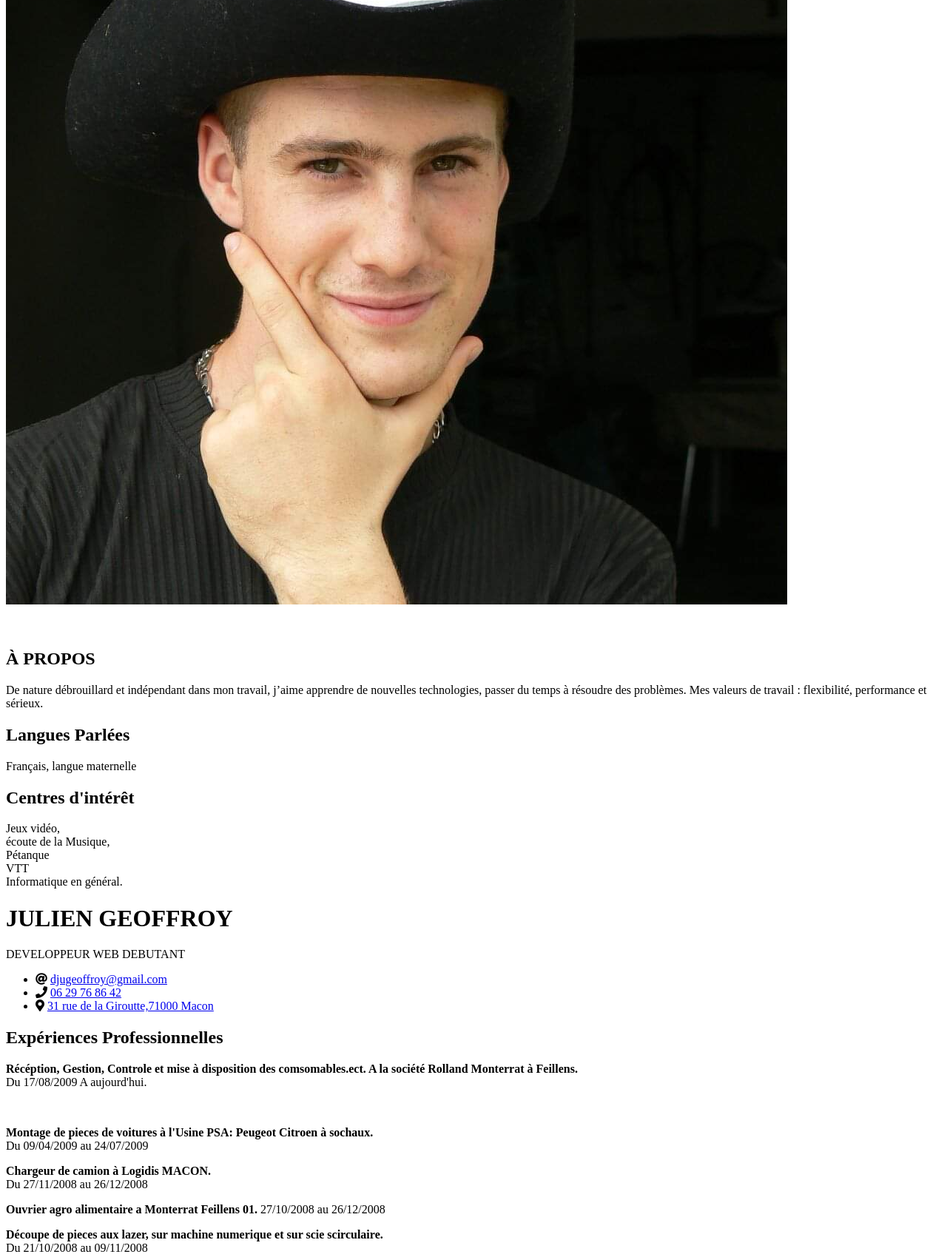
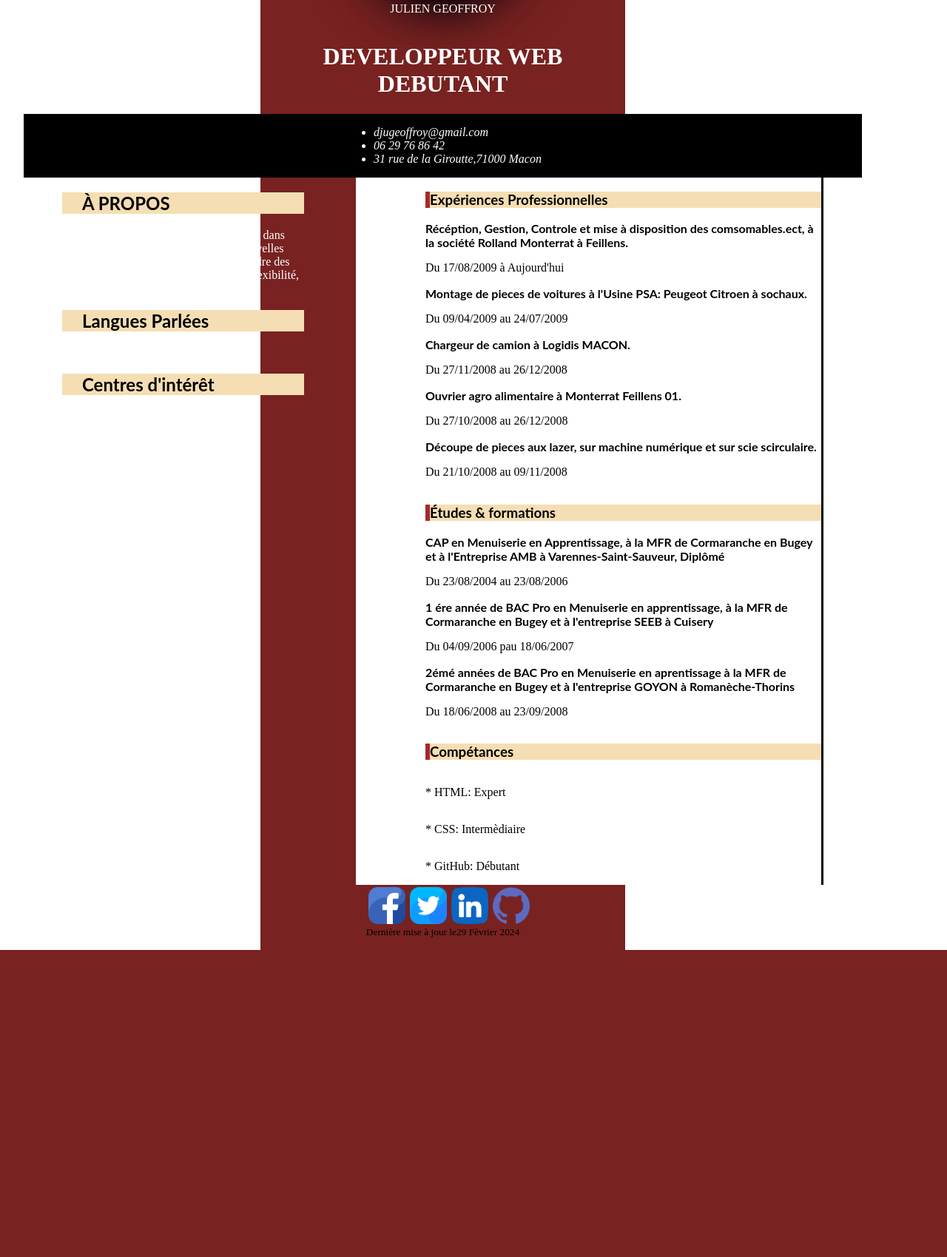
Before and after one commit to juliengeoffroy/CV-JULIEN-GEOFFROY, a plain HTML site: page index.html in a window 1280 px wide. Shown: the part 247-1946 px from the top of the page at 74% size. After the commit the page ends 1531 px from the top, so only its background shows below. Drawn offline with Linux system fonts and the light colour scheme; files whose address does not match are found by name; a web font is replaced by a local one.

Commit message:
add assets/css/style.css basic file

```diff
--- /dev/null
+++ b/assets/css/style.css
@@ -0,0 +1,222 @@
+@font-face {
+    font-family: "raleway";
+    src: url("../fonts/Raleway-Bold.woff");
+    src: url("../fonts/Raleway-Bold.ttf") format("truetype");
+    src: url("../fonts/Raleway-Italic.woff");
+    src: url("../fonts/Raleway-Italic.ttf") format("truetype");
+    src: url("../fonts/Raleway-Light.woff");
+    src: url("../fonts/Raleway-Light.ttf") format("truetype");
+}
+
+@font-face {
+    font-family: "lato";
+    src: url("../fonts/lato/Lato-Bold.woff");
+    src: url("../fonts/lato/Lato-Bold.ttf") format("truetype");
+    src: url("../fonts/lato/Lato-Italic.woff");
+    src: url("../fonts/lato/Lato-Italic.ttf") format("truetype");
+    src: url("../fonts/lato/Lato-Light.woff");
+    src: url("../fonts/lato/Lato-Light.ttf") format("truetype");
+}
+
+section{
+    position:relative;
+    right: 327px;
+    top: -1380px;
+    width: 280px;
+}
+
+#flex-col{
+    display: flex;
+}
+
+strong:hover {
+    border-right:6px solid #2c1d27;
+}
+
+h2{
+    font-family: "lato";
+    display: flex;
+    flex-direction: column-reverse;
+    background: wheat;
+    width: 300px;
+    font-size: 1.5em;
+    border-left: 27px solid wheat;
+}
+h2:hover{
+    border-right: 6px solid #6d071a;
+}
+
+h3{
+font-family: "lato";
+display: flex;
+flex-direction: column-reverse;
+background: wheat;
+width: 529px;
+border-left: 6px solid brown
+}
+
+h3:hover{
+border-right: 6px solid #6d071a;
+}
+
+.propos{
+    font-family: "lato";
+    display: flex;
+    flex-direction: column-reverse;
+    background: wheat;
+    width: 300px;
+    font-size: 1.5em;
+    border-left: 27px solid wheat;
+    justify-content: space-between;
+
+}
+.lang{
+    font-family: "lato";
+    display: flex;
+    flex-direction: column-reverse;
+    background: wheat;
+    width: 300px;
+    font-size: 1.5em;
+    border-left: 27px solid wheat;
+}
+.centres{
+    font-family: "lato";
+    display: flex;
+    flex-direction: column-reverse;
+    background: wheat;
+    width: 300px;
+    font-size: 1.5em;
+    border-left: 27px solid wheat;
+}
+
+.compétence:hover {
+    border-right: 6px solid #2c1d27;
+}
+
+strong{
+    font-family: "lato";
+}
+
+li{
+    font-family: "raleway",serif;
+    color: white;
+}
+
+p{
+    font-family: "raleway",serif;
+}
+
+body{
+    display: flex;
+    flex-direction: column;
+    justify-content: center;
+    align-items: center;
+    background-color: #782221;
+    border-left: 352px solid white;
+    border-right: 435px solid white;
+    flex-wrap: nowrap;
+    margin-block: 0px;
+    margin-right: 0px;
+    margin-left: 0px;
+}
+
+header{
+    display: flex;
+    flex-direction: column;
+    justify-content: center;
+    align-items: center;
+    text-align: center;
+    flex-wrap: wrap;
+    color: white;
+    }
+
+header img{
+    border-radius: 50%;
+    box-shadow: rgba(10, 0, 0, 0.993) 0px 8px 24px, rgb(14, 1, 1) 0px 16px 56px, rgba(1, 1, 16, 0.993) 0px 24px 80px;
+    width: 200px;
+    margin-top: 30px;
+
+}
+
+header img:hover{
+    cursor: zoom-in;
+}
+
+address{
+    display: flex;
+    justify-content: space-around;
+    background-color: black;
+    color: white;
+    width: 1133px;
+}
+
+a{
+    color: white;
+    text-decoration: none;
+}
+a:hover{
+    text-decoration: underline;
+}
+
+main{
+    display: flex;
+    flex-direction: row-reverse;
+}
+
+.container{
+    display: flex;
+    flex-direction: column;
+    justify-content: center;
+    align-items: stretch;
+    background-color: white;
+    border-left: 94px solid white;
+    border-right: solid;
+}
+
+aside{
+    max-width: 337px;
+    border-right: 70px solid #782221;
+}
+
+.align{
+    margin-left: -15px;
+    color: white;
+}
+
+.footer {
+    display: flex;
+    flex-direction: column;
+    justify-content: center;
+    align-items: center;
+}
+
+.social{
+    display: flex;
+    justify-content: space-around;
+    margin: 10px auto 0px auto;
+}
+
+.social img{
+    width: 50px;
+    height: 50px;
+}
+
+span{
+    display: flex;
+    justify-content: space-around;
+    max-width: 40px;
+    max-height: 40px;
+}
+
+style{
+    max-width: 50px;
+}
+
+span:hover{
+    opacity: 65%;
+}
+
+small{
+    display: flex;
+    align-items: flex-end;
+}
--- a/index.html
+++ b/index.html
@@ -1,144 +1,107 @@
 <!DOCTYPE html>
 <html lang="fr">
-
 <head>
 	<title>Curriculum vitae</title>
 	<meta charset="utf-8">
+	<meta http-equiv="X-UA-compatible" content="IE=edge">
 	<meta name="viewport" content="width=device-width, initial-scale=1">
-	<meta name="Description" content="Curriculum vitae de JULIEN GEOFFROY">
+	<meta name="CV" content="Curriculum vitae de JULIEN GEOFFROY">
 	<link rel="icon" type="image/x-icon" href="/images/favicon.ico">
-	<link rel="preconnect" href="https://fonts.googleapis.com">
-	<link rel="preconnect" href="https://fonts.gstatic.com" crossorigin>
-	<link href="https://fonts.googleapis.com/css2?family=Roboto:ital,wght@0,300;0,400;0,700;1,400&display=swap"
-		rel="stylesheet">
-	<link href="https://cdnjs.cloudflare.com/ajax/libs/font-awesome/5.15.4/css/all.min.css" rel="stylesheet">
-	<link rel="stylesheet" href="./assets/css/style">
+	<link rel="stylesheet" href="./assets/css/style.css">
 </head>
 
 <body>
-	<div class="cv-container">
-		<div class="left-column">
-			<a href="file:///C:/Users/saman/OneDrive/Bureau/photo%20cv/FB_IMG_1633762321411.jpg"><img class="portait"
-					src="img/FB_IMG_1633762321411.jpg" alt="img/FB_IMG_1633762321411.jpg"></a>
-			<div class="section">
-			</div>
-			<br>
-			<br>
-			<div class="section">
-				<h2>À PROPOS</h2>
+	<header>
+		<a href="file:///C:/Users/saman/OneDrive/Bureau/photo%20cv/FB_IMG_1633762321411.jpg"><img class="portait" src="img/FB_IMG_1633762321411.jpg" alt="img/FB_IMG_1633762321411.jpg"></a>
+		<p>JULIEN GEOFFROY</P>
+		<h1>DEVELOPPEUR WEB DEBUTANT</h1>
+	</header>
+	<address>
+		<ul>
+			<li><a class="icon fas fa-at text-blue"></a> <a href="mailto:djugeoffroy@gmail.com">djugeoffroy@gmail.com</a></li>
+		    <li><a class="icon fas fa-phone text-blue"></a> <a href="tel:0629768642">06 29 76 86 42</a></li>
+		    <li><a class="icon fas fa-map-marker-alt text-blue"></a> <a href="https://maps.app.goo.gl/ZaXtF2ijHw98bd6J8">31 rue de la Giroutte,71000 Macon</a></li>
+		</ul>
+	</address>
+	<main>
+		<div class="container">
+			<h3>Expériences Professionnelles</h3>
 
-				<p>
-					De nature débrouillard et indépendant dans mon travail, j’aime apprendre de nouvelles technologies,
-					passer du temps à résoudre des problèmes. Mes valeurs de travail : flexibilité, performance et
-					sérieux.
-				</p>
-			</div>
-			<div class="section">
-			</div>
-			<div class="section">
-				<h2>Langues Parlées</h2>
-				<p>
-					Français, langue maternelle
-				</p>
-			</div>
-			<div class="section">
-				<h2>Centres d'intérêt</h2>
-				<p>
-					Jeux vidéo,
-					<br>
-					écoute de la Musique,
-					<br>
-					Pétanque
-					<br>
-					VTT
-					<br>
-					Informatique en général.
-				</p>
-			</div>
+			<strong>Récéption, Gestion, Controle et mise à disposition des comsomables.ect, à la société Rolland Monterrat à Feillens.</strong>
+			<p>Du 17/08/2009 à Aujourd'hui</p>
+
+			<strong>Montage de pieces de voitures à l'Usine PSA: Peugeot Citroen à sochaux.</strong>
+			<p>Du 09/04/2009 au 24/07/2009</p>
+
+			<strong>Chargeur de camion à Logidis MACON.</strong>
+			<p>Du 27/11/2008 au 26/12/2008</p>
+
+			<strong>Ouvrier agro alimentaire à Monterrat Feillens 01.</strong>
+			<p>Du 27/10/2008 au 26/12/2008</p>
+
+			<strong>Découpe de pieces aux lazer, sur machine numérique et sur scie scirculaire.</strong>
+			<p>Du 21/10/2008 au 09/11/2008</p>
+
+			<h3>Études & formations</h3>
+
+			<strong>CAP en Menuiserie en Apprentissage, à la MFR de Cormaranche en Bugey
+			et à l'Entreprise AMB à Varennes-Saint-Sauveur, Diplômé</strong>
+			<p>Du 23/08/2004 au 23/08/2006</p>
+
+
+			<strong> 1 ére année de BAC Pro en Menuiserie en apprentissage, à la MFR de Cormaranche en Bugey
+			et à l'entreprise SEEB à Cuisery</strong>
+			<p>Du 04/09/2006 pau 18/06/2007</p>
+
+
+			<strong> 2émé années de BAC Pro en Menuiserie en aprentissage à la MFR de Cormaranche en Bugey
+			et à l'entreprise GOYON à Romanèche-Thorins</strong>
+			<p>Du 18/06/2008 au 23/09/2008</p>
+
+			<h3> Compétances</h3>
+
+			<p>* HTML: Expert</p>
+			<p>* CSS: Intermèdiaire</p>
+			<p>* GitHub: Débutant</p>
 		</div>
-		<div class="right-column">
-			<div class="header">
-				<h1>JULIEN <span class="text-white text-uppercase">GEOFFROY</span></h1>
-				<p>DEVELOPPEUR WEB DEBUTANT</p>
-				<ul class="infos">
-					<li><i class="icon fas fa-at text-blue"></i> <a
-							href="mailto:djugeoffroy@gmail.com">djugeoffroy@gmail.com</a></li>
-					<li><i class="icon fas fa-phone text-blue"></i> <a href="tel:0629768642">06 29 76 86 42</a></li>
-					<li><i class="icon fas fa-map-marker-alt text-blue"></i> <a
-							href="https://maps.app.goo.gl/ZaXtF2ijHw98bd6J8">31 rue de la Giroutte,71000 Macon</a></li>
-				</ul>
-			</div>
-			<div class="content">
-				<div class="section">
-					<h2>Expériences Professionnelles <br><span class="text-black"></span></h2>
-					<p>
+		<aside>
+			<h2 class="propos">À PROPOS</h2>
+			<ul class="align">
+			    <li>De nature débrouillard et indépendant dans mon travail, j’aime apprendre de nouvelles technologies,passer du temps à résoudre des problèmes. Mes valeurs de travail : flexibilité, performance et sérieux.</li>
+			</ul>
+			<h2 class="lang">Langues Parlées</h2>
+			<ul>
+				<li>Français, langue maternelle</li>
+			</ul>
+			<h2 class="Centres">Centres d'intérêt</h2>
+			<ul>
 
-						<strong>Récéption, Gestion, Controle et mise à disposition des comsomables.ect. A la société
-							Rolland Monterrat à Feillens.</strong><br>
-						Du 17/08/2009 A aujourd'hui.
-					</p>
-					<br>
-					<p>
+			   <li>Jeux vidéo</li>
 
-						<strong>Montage de pieces de voitures à l'Usine PSA: Peugeot Citroen à sochaux.</strong>
-						<br>
-						Du 09/04/2009 au 24/07/2009<br>
-					<p>
-						<strong>Chargeur de camion à Logidis MACON.</strong><br>
-						Du 27/11/2008 au 26/12/2008<br>
-					<p>
-						<strong>Ouvrier agro alimentaire a Monterrat Feillens 01.</strong>
-						27/10/2008 au 26/12/2008<br>
-					<p>
-						<strong>Découpe de pieces aux lazer, sur machine numerique et sur scie scirculaire.</strong><br>
-						Du 21/10/2008 au 09/11/2008
-					</p>
-				</div>
-				<div class="section">
-					<h2>Études<span class="text-black"> & formations</span></h2>
-					<p>
-						<strong> 23/08/04 <i class="fas fa-long-arrow-alt-right"></i> 23/08/06 </strong>
-						<br>
-						<em>CAP en Menuiserie en Apprentissage, à la MFR de Cormaranche en Bugey et à l'Entreprise AMB
-							de Varennes-Saint-Sauveur </em>, Diplômé.
-					</p>
-					<p>
-						<strong> 04/09/2006 <i class="fas fa-long-arrow-alt-right"></i> 18/06/07</strong>
-						<br>
-						<em> 1 ére année de BAC Pro en Menuiserie en apprentissage, à la MFR de Cormaranvhe en Bugey et
-							à l'entreprise SEEB à Cuisery.</em>
-					</p>
-					<p>
-						<strong> 18/06/07 <i class="fas fa-long-arrow-alt-right"></i> 23/09/2008</strong>
-						<br>
-						<em> 2émé années de BAC Pro en Menuiserie en aprentissage à la MFR de Cormaranche en Bugey et à
-							l'entreprise GOYON à Romanèche-Thorins</em>
-					</p>
-				</div>
-				<div class="section">
-					<h2> Compétances </h2>
-					<p>
-						* HTML: Expert
-						<br>
-						* CSS: Intermèdiaire
-						<br>
-						* GitHub: Débutant
-					</p>
-					<footer>
-						<div class="social">
-							<p>
-								<a href="https://www.facebook.com/"><img src="C:\Users\saman\OneDrive\Bureau\test programation page\cv en html et css git\img\facebook.png" alt="Logo Fb"></i></a>
-							    <a href="#"><img src="https://www.julien geoffroy.com/wp-content/uploads/2019/07/tw.png" alt="Logo Tw"></a>
-							    <a href="#"><img src="https://www.linkedin.com/feed//wp-content/uploads/2019/07/lk.png" alt="Logo Lk"></a>
-							    <a href="#"><img src="C:\Users\saman\Downloads\github.png" alt="Logo GitHub"></a>
-							</p>
+			   <li>Ecouté de la Musique</li>
 
-						</div>
-					</footer>
-				</div>
-			</div>
-		</div>
-	</div>
+     		    <li>Jouer à la Pétanque</li>
+
+			    <li>VTT</li>
+
+			    <li>Informatique en général</li>
+			</ul>
+		</aside>
+	</main>
+
+	<footer>
+		<span>
+			<a href="https://www.facebook.com/DJU01?locale=fr_FR" target="_blank"><img src="./img/facebook.png" alt="Logo FB" style="max-width: 50px;margin:3px;"></a>
+			<a href="https://twitter.com/djugeoffroy01" target="_blank"><img src="./img/twitter.png" alt="Logo Tw"  style="max-width: 50px;margin:3px;"></a>
+			<a href="https://www.linkedin.com/in/julien-geoffroy-99a750201/" target="_blank"><img src="./img/linkedin.png" alt="Logo Lk"  style="max-width: 50px;margin:3px;"></a>
+			<a href="https://github.com/juliengeoffroy" target="_blank"><img src="./img/github.png" alt="Logo GitHub" style="max-width: 50px;margin:3px;"></a>
+		</span>
+		<p>
+			<small>
+				Dernière mise à jour le<time datetime="2024-02-29"> </time> 29 Fèvrier 2024
+			</small>
+		</p>
+	</footer>
 </body>
 
 </html>
```
Also changed, not shown: img/linkedin.png (added), img/twitter.png (added), 2 other files.
